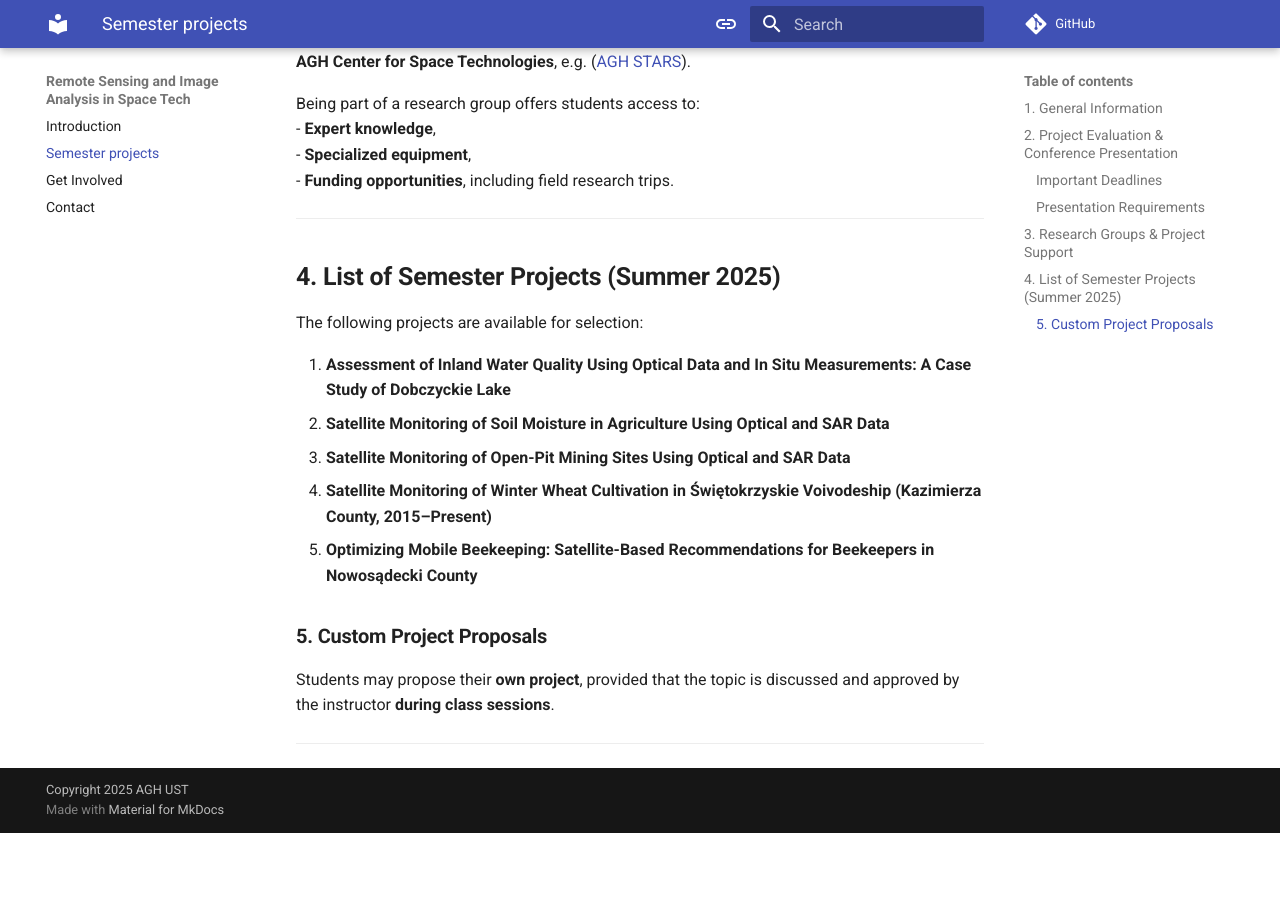
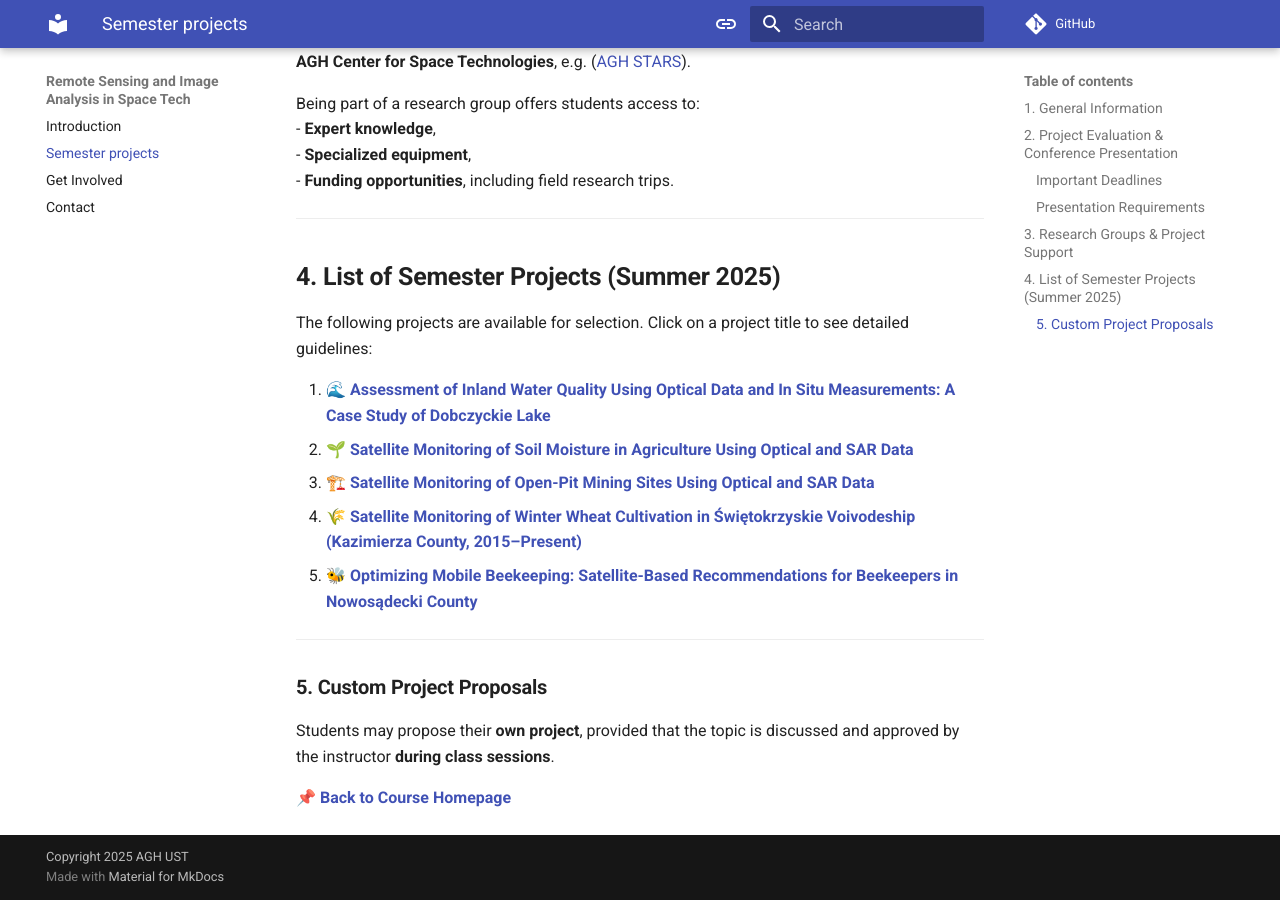
Before and after one commit to eo-agh/eo-course, an MkDocs documentation site: the page built from docs/projects.md, in a window 1280 px wide and 900 px high, scrolled down 1216 px. Built offline with MkDocs 1.6.1 and Material for MkDocs 9.7.7, drawn with Linux system fonts in a browser that asks for light colours; comment, search, counter and statistics services are not loaded; before the commit the page ends 2049 px from its top, so only the background shows below that.

Commit message:
Update projects.md

```diff
--- a/docs/projects.md
+++ b/docs/projects.md
@@ -27,7 +27,7 @@ The final evaluation of the project takes place through a **poster presentation*
 
 ## **3. Research Groups & Project Support**
 Projects must be conducted **within student research groups**, preferably those officially registered at the
-**AGH Center for Space Technologies**, e.g. ([AGH STARS](www.linkedin.com/company/agh-stars/ )).
+**AGH Center for Space Technologies**, e.g. ([AGH STARS](https://www.linkedin.com/company/agh-stars/)).
 
 Being part of a research group offers students access to:
 - **Expert knowledge**,
@@ -37,15 +37,17 @@ Being part of a research group offers students access to:
 ---
 
 ## **4. List of Semester Projects (Summer 2025)**
-The following projects are available for selection:
+The following projects are available for selection. Click on a project title to see detailed guidelines:
 
-1. **Assessment of Inland Water Quality Using Optical Data and In Situ Measurements: A Case Study of Dobczyckie Lake**
-2. **Satellite Monitoring of Soil Moisture in Agriculture Using Optical and SAR Data**
-3. **Satellite Monitoring of Open-Pit Mining Sites Using Optical and SAR Data**
-4. **Satellite Monitoring of Winter Wheat Cultivation in Świętokrzyskie Voivodeship (Kazimierza County, 2015–Present)**
-5. **Optimizing Mobile Beekeeping: Satellite-Based Recommendations for Beekeepers in Nowosądecki County**
+1. **[🌊 Assessment of Inland Water Quality Using Optical Data and In Situ Measurements: A Case Study of Dobczyckie Lake](../assets/projects/water_quality.md)**
+2. **[🌱 Satellite Monitoring of Soil Moisture in Agriculture Using Optical and SAR Data](../assets/projects/soil_moisture.md)**
+3. **[🏗️ Satellite Monitoring of Open-Pit Mining Sites Using Optical and SAR Data](../assets/projects/mining_sites.md)**
+4. **[🌾 Satellite Monitoring of Winter Wheat Cultivation in Świętokrzyskie Voivodeship (Kazimierza County, 2015–Present)](../assets/projects/wheat_monitoring.md)**
+5. **[🐝 Optimizing Mobile Beekeeping: Satellite-Based Recommendations for Beekeepers in Nowosądecki County](../assets/projects/beekeeping.md)**
+
+---
 
 ### **5. Custom Project Proposals**
 Students may propose their **own project**, provided that the topic is discussed and approved by the instructor **during class sessions**.
 
----
+📌 **[Back to Course Homepage](../index.md)**
```
